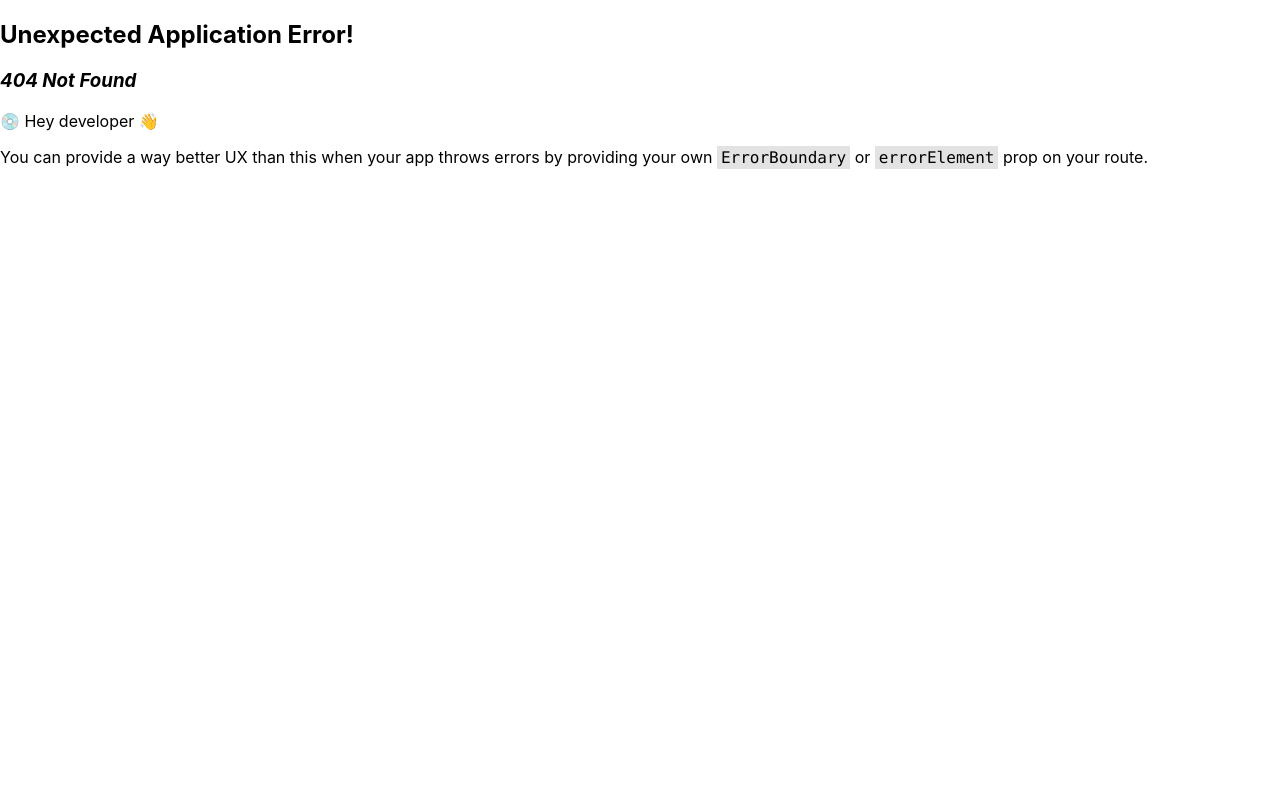
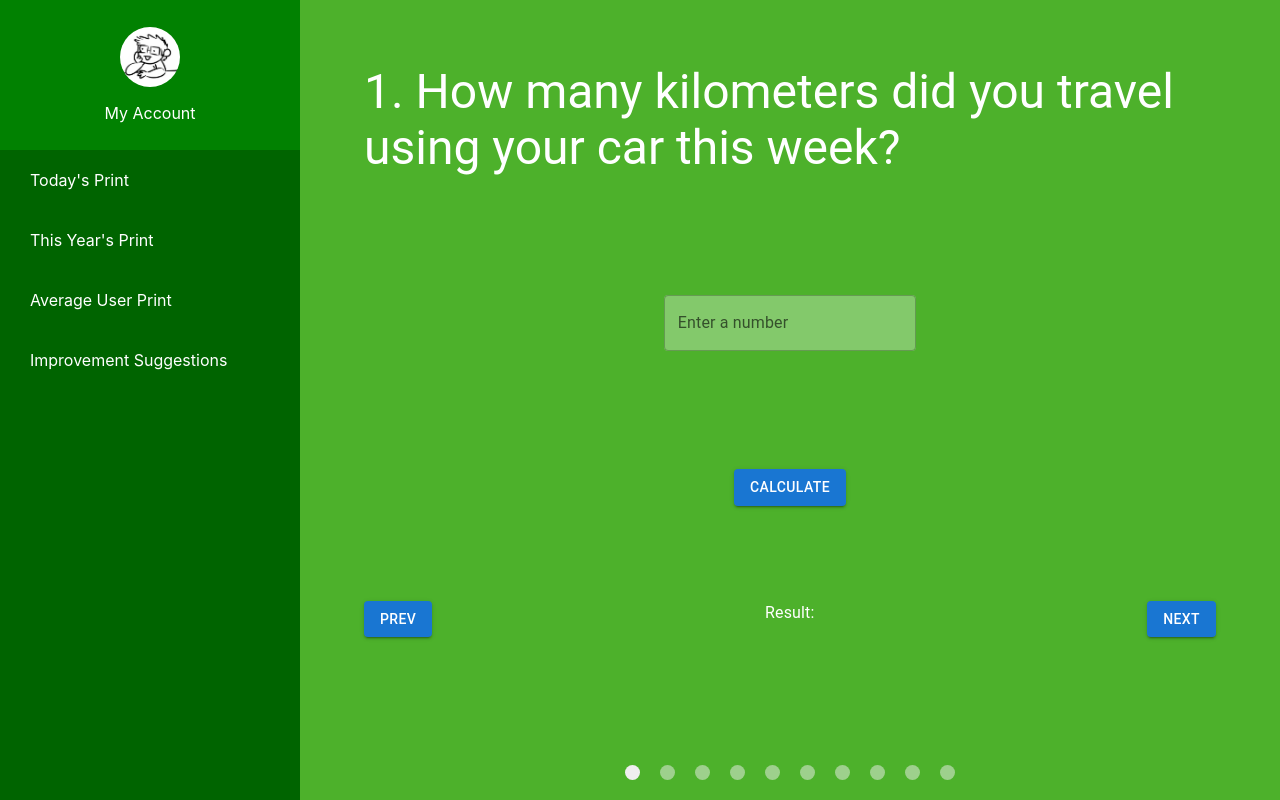
Before and after one commit to hgao080/DEVS-hack-a-thon, a React (Create React App) app in the folder carbon-calculator/: page /dashboard/questionnaire in a window 1280 px wide. Before the commit this address had no page. Built offline with nearby package versions, Linux system fonts and the light colour scheme.

Commit message:
Created the QuestionPage and QuestionSlider

```diff
--- a/carbon-calculator/package.json
+++ b/carbon-calculator/package.json
@@ -3,6 +3,9 @@
   "version": "0.1.0",
   "private": true,
   "dependencies": {
+    "@emotion/react": "^11.11.4",
+    "@emotion/styled": "^11.11.5",
+    "@mui/material": "^5.16.1",
     "@tanstack/react-query": "^5.51.1",
     "@testing-library/jest-dom": "^5.17.0",
     "@testing-library/react": "^13.4.0",
@@ -11,7 +14,7 @@
     "react-dom": "^18.3.1",
     "react-icons": "^5.2.1",
     "react-router-dom": "^6.24.1",
-    "react-scripts": "5.0.1",
+    "react-scripts": "^5.0.1",
     "web-vitals": "^2.1.4"
   },
   "scripts": {
--- a/carbon-calculator/src/App.js
+++ b/carbon-calculator/src/App.js
@@ -3,6 +3,7 @@ import { createBrowserRouter, RouterProvider } from 'react-router-dom';
 import { useState } from 'react';
 import MainPage from "./Pages/MainPage";
 import Dashboard from './Pages/Dashboard';
+import QuestionPage from './Pages/QuestionPage';
 
 const router = createBrowserRouter([
   {
@@ -24,6 +25,10 @@ const router = createBrowserRouter([
   {
     path: '/dashboard/improvement',
     element: <Dashboard />,
+  },
+  {
+    path: '/dashboard/questionnaire',
+    element: <QuestionPage />,
   }
 ])
 
--- /dev/null
+++ b/carbon-calculator/src/ComponentStyles/QuestionPage.module.css
@@ -0,0 +1,9 @@
+.container {
+    display: flex;
+    height: 100vh;
+}
+
+.sidebar {
+    display: inline;
+    height: 100%;
+}
--- /dev/null
+++ b/carbon-calculator/src/ComponentStyles/QuestionSlider.module.css
@@ -0,0 +1,89 @@
+* {
+    padding: 0;
+    margin: 0;
+    box-sizing: border-box;
+}
+
+.questionSliderContainer {
+    display: flex;
+    flex-direction: column;
+    align-items: center;
+    width: 100%;
+    height: 100%;
+    background-color: rgb(77, 177, 43);
+    justify-content: space-around;
+}
+
+.questionSlider {
+    display: flex;
+    width: 100%;
+    height: 100%;
+}
+
+.questionVisible {
+    width: 100%;
+    height: 100%;
+    padding: 5vw 5vw 10vw 5vw;
+    display: flex;
+    flex-direction: column;
+    justify-content: space-between;
+    align-items: center;
+}
+
+.questionHidden {
+    width: 100%;
+    height: 100%;
+    padding: 5vw 5vw 10vw 5vw;
+    display: none;
+    flex-direction: column;
+    justify-content: space-between;
+    align-items: center;
+}
+
+.buttons {
+    width: 100%;
+    display: flex;
+    justify-content: space-between;
+}
+
+.textField {
+    background-color: rgba(255, 255, 255, 0.3);
+    border-radius: 4px;
+}
+
+.header {
+    display: flex;
+    justify-content: center;
+    width: 100%;
+}
+
+.buttonHidden {
+    display: hidden;
+}
+
+.indicatorContainer {
+    padding: 0px 10px 20px 10px;
+    display: flex;
+    justify-content: center;
+    width: 100%;
+    column-gap: 20px;
+}
+
+.activeIndicator {
+    width: 15px;
+    height: 15px;
+    cursor: pointer;
+    border-radius: 100%;
+    border: none;
+    transition: opacity 0.3s;
+}
+
+.inactiveIndicator {
+    width: 15px;
+    height: 15px;
+    opacity: 0.5;
+    border-radius: 100%;
+    cursor: pointer;
+    border: none;
+    transition: opacity 0.3s;
+}
--- /dev/null
+++ b/carbon-calculator/src/Components/QuestionSlider.js
@@ -0,0 +1,130 @@
+import questionSliderStyle from '../ComponentStyles/QuestionSlider.module.css';
+import questionsArr from '../data/Questions.json';
+import { useState } from 'react';
+import Button from '@mui/material/Button';
+import Typography from '@mui/material/Typography';
+import Box from '@mui/material/Box';
+import TextField from '@mui/material/TextField';
+import { Link } from 'react-router-dom';
+
+const values = [1, 2, 3, 4, 5, 6, 7, 8, 9, 10]; // Constant multipliers
+let totalResult = 0;
+
+export default function QuestionSlider() {
+
+    const [currentQuestionIndex, setcurrentQuestionIndex] = useState(0);
+    const [inputs, setInputs] = useState(new Array(questionsArr.length).fill(''));
+    const [results, setResults] = useState(new Array(questionsArr.length).fill(''));
+    const [inputErrors, setInputErrors] = useState(new Array(questionsArr.length).fill(false));
+
+    const nextQuestion = () => {
+        setcurrentQuestionIndex(currentQuestionIndex === questionsArr.length - 1 ? 0 : currentQuestionIndex + 1);
+        handleCalculate()
+    }
+
+    const prevQuestion = () => {
+        setcurrentQuestionIndex(currentQuestionIndex === 0 ? questionsArr.length - 1 : currentQuestionIndex - 1)
+    }
+
+    const handleInputChange = (event) => {
+        const { value } = event.target;
+
+        const isValidInput = /^\d+$/.test(value);
+
+        const newInputs = [...inputs];
+        newInputs[currentQuestionIndex] = value;
+        setInputs(newInputs);
+
+        const newInputErrors = [...inputErrors];
+        newInputErrors[currentQuestionIndex] = !isValidInput;
+        setInputErrors(newInputErrors);
+    }
+
+    const handleCalculate = () => {
+        const inputValue = parseInt(inputs[currentQuestionIndex]);
+        const result = inputValue * values[currentQuestionIndex];
+        const newResults = [...results];
+        newResults[currentQuestionIndex] = result;
+        setResults(newResults);
+    }
+
+    const handleSubmit = () => {
+        handleCalculate()
+        calculateTotalResult();
+    }
+
+    const calculateTotalResult = () => {
+        totalResult = results.reduce((acc, curr) => {
+            const parsedResult = parseInt(curr);
+            return acc + (isNaN(parsedResult) ? 0 : parsedResult);
+        }, 0);
+
+        console.log('Total Result:', totalResult);
+    }
+
+    return (
+
+        <div className={questionSliderStyle.questionSliderContainer}>
+            {questionsArr.map((question, index) => {
+                return (
+                    <div className={currentQuestionIndex === index ?  questionSliderStyle.questionVisible : questionSliderStyle.questionHidden}>
+                        <Typography variant="h3" color="white" className={questionSliderStyle.header}>
+                            {question}
+                        </Typography>
+
+                        <Box component="form" sx={{'& > :not(style)': { m: 3, width: '25ch' },}} noValidate autoComplete="off" >
+                            <TextField
+                                id="outlined-basic"
+                                label="Enter a number"
+                                variant="outlined"
+                                style={{color:"white"}}
+                                onChange={handleInputChange}
+                                error={inputErrors[index]}
+                                helperText={inputErrors[index] ? 'Please enter a number' : ''}
+                                className={questionSliderStyle.textField}
+                            />
+                        </Box>
+
+                        <Button variant="contained" onClick={handleCalculate} >
+                            Calculate
+                        </Button>
+
+                        <div className={questionSliderStyle.buttons}>
+                            <Button variant="contained" onClick={prevQuestion}>
+                                prev
+                            </Button>
+
+                            {results[index] !== undefined && (
+                                <Typography variant="body1" color="white">
+                                    Result: {results[index]}
+                                </Typography>
+                            )}
+
+                            {index !== questionsArr.length - 1 && (
+                                <Button variant="contained" onClick={nextQuestion}>
+                                    Next
+                                </Button>
+                            )}
+
+                            {index === questionsArr.length - 1 && (
+                                <Button variant="contained" onClick={handleSubmit}>
+                                    Submit
+                                </Button>
+                            )}
+                        </div>
+                    </div>
+                )
+            })}
+
+            <span className={questionSliderStyle.indicatorContainer}>
+                {questionsArr.map((_, index) => {
+                    return <button
+                        key={index}
+                        onClick={() => setcurrentQuestionIndex(index)}
+                        className={currentQuestionIndex >= index ? questionSliderStyle.activeIndicator : questionSliderStyle.inactiveIndicator}
+                    ></button>
+                })}
+            </span>
+        </div>
+    )
+}
--- /dev/null
+++ b/carbon-calculator/src/Pages/QuestionPage.js
@@ -0,0 +1,15 @@
+import QuestionPageStyle from "../ComponentStyles/QuestionPage.module.css";
+import QuestionSlider from "../Components/QuestionSlider";
+import Sidebar from "../Components/Sidebar"
+
+export default function QuestionPage() {
+
+    return (
+        <div className={QuestionPageStyle.container}>
+            <div className={QuestionPageStyle.sidebar}>
+                <Sidebar/>
+            </div>
+            <QuestionSlider/>
+        </div>
+    )
+}
--- /dev/null
+++ b/carbon-calculator/src/data/Questions.json
@@ -0,0 +1,12 @@
+[
+    "1. How many kilometers did you travel using your car this week?",
+    "2. How long are your showers",
+    "3. Temp",
+    "4. Temp",
+    "5. Temp",
+    "6. Temp",
+    "7. Temp",
+    "8. Temp",
+    "9. Temp",
+    "10. Temp"
+]
```
Also changed, not shown: 1 other file (tests, documents, lock files or other folders).
